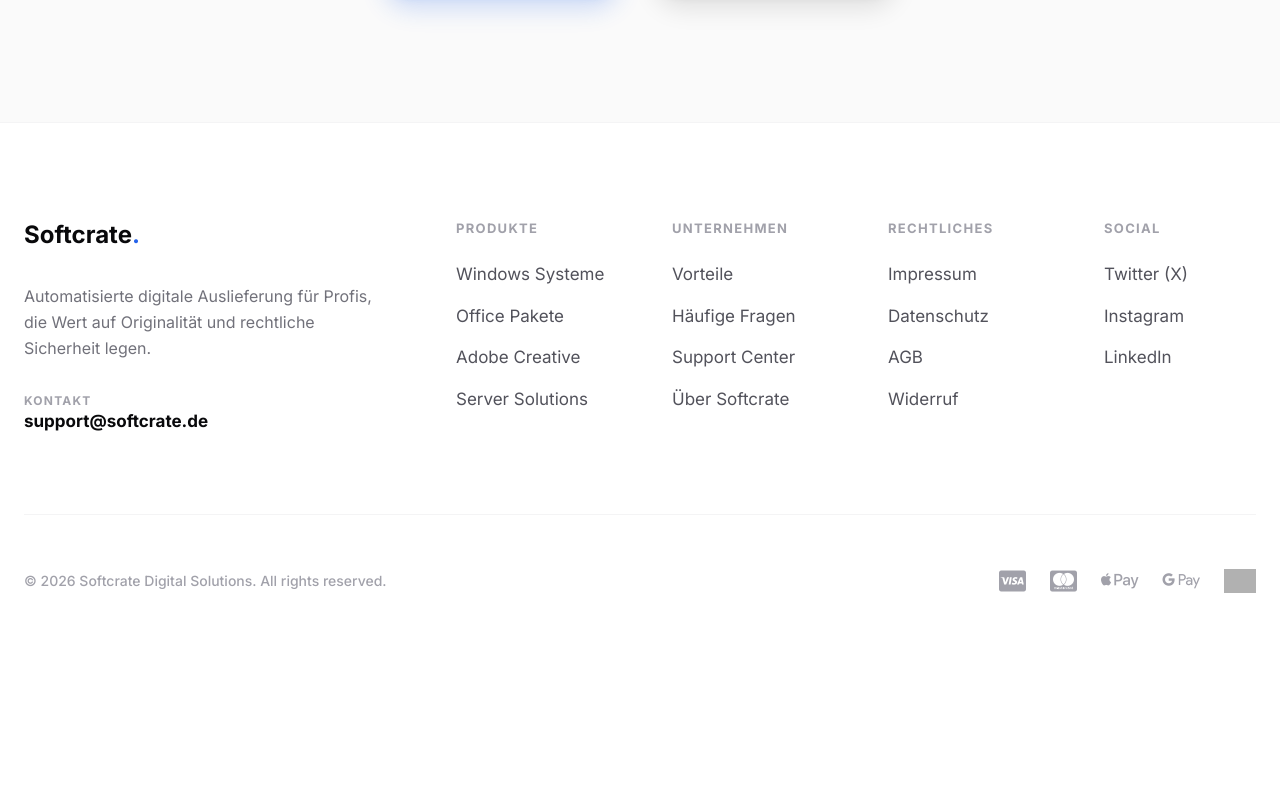
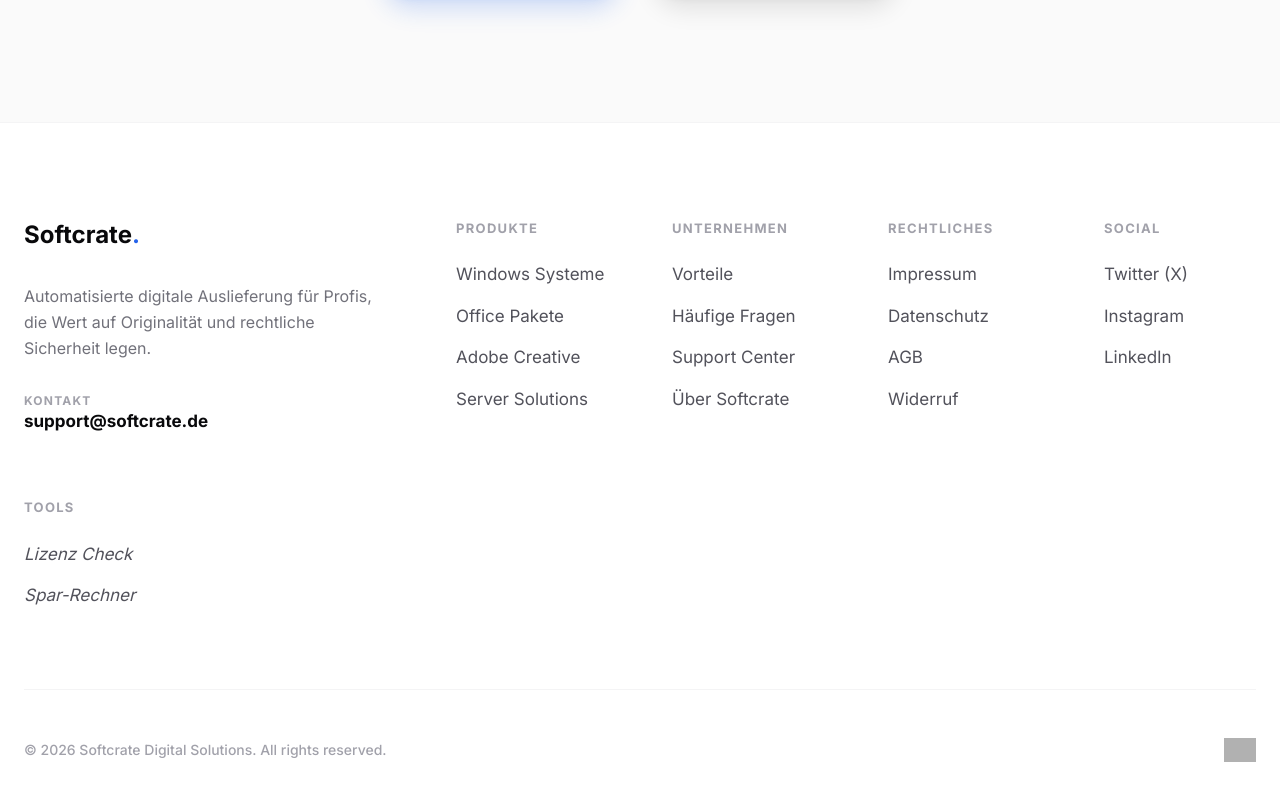
Before and after one commit to dimideveloper/softcratepage, a website: page index.html in a window 1280 px wide. Shown: the part 6123-6923 px from the top of the page. Before the commit the page ends 6770 px from the top, so only its background shows below. Drawn offline with nearby package versions, Linux system fonts and the light colour scheme; grey boxes are pictures that could not be loaded.

Commit message:
Trust Cleanup: Removed extra payment icons and linked hidden tools in all footers

```diff
--- a/index.html
+++ b/index.html
@@ -1034,13 +1034,24 @@
                     </ul>
                 </div>
 
-                <!-- Social/Contact -->
+                <!-- Social -->
                 <div class="lg:col-span-2 space-y-6">
                     <h5 class="text-[13px] font-bold text-zinc-400 uppercase tracking-widest">Social</h5>
                     <ul class="space-y-4">
                         <li><a href="#" class="text-zinc-600 hover:text-zinc-950 transition-colors">Twitter (X)</a></li>
                         <li><a href="#" class="text-zinc-600 hover:text-zinc-950 transition-colors">Instagram</a></li>
                         <li><a href="#" class="text-zinc-600 hover:text-zinc-950 transition-colors">LinkedIn</a></li>
+                    </ul>
+                </div>
+
+                <!-- Tools -->
+                <div class="lg:col-span-2 space-y-6">
+                    <h5 class="text-[13px] font-bold text-zinc-400 uppercase tracking-widest">Tools</h5>
+                    <ul class="space-y-4">
+                        <li><a href="tools/windows-lizenz-check.html"
+                                class="text-zinc-600 hover:text-zinc-950 transition-colors italic">Lizenz Check</a></li>
+                        <li><a href="tools/office-sparrechner.html"
+                                class="text-zinc-600 hover:text-zinc-950 transition-colors italic">Spar-Rechner</a></li>
                     </ul>
                 </div>
             </div>
@@ -1054,10 +1065,6 @@
 
                 <div class="flex items-center gap-10 order-1 md:order-2">
                     <div class="flex items-center gap-6">
-                        <i class="fab fa-cc-visa text-2xl text-zinc-400 hover:text-blue-600 transition-colors"></i>
-                        <i class="fab fa-cc-mastercard text-2xl text-zinc-400 hover:text-red-500 transition-colors"></i>
-                        <i class="fab fa-apple-pay text-3xl text-zinc-400 hover:text-black transition-colors"></i>
-                        <i class="fab fa-google-pay text-3xl text-zinc-400 hover:text-blue-500 transition-colors"></i>
                         <img src="https://i.ibb.co/pB46DMzb/Pay-Pal-logo-2022-redesign-for-US-and-Canada-Europe-1024x576-removebg-preview.png"
                             alt="PayPal" class="h-6 w-auto opacity-80 hover:opacity-100 transition-all">
                     </div>
```
Also changed, not shown: office-2024-ltsc.html (+12 -2 lines), office-2024-pro-plus.html (+12 -0 lines), products.html (+12 -1 lines), support.html (+12 -1 lines), windows-11-pro.html (+12 -1 lines).
